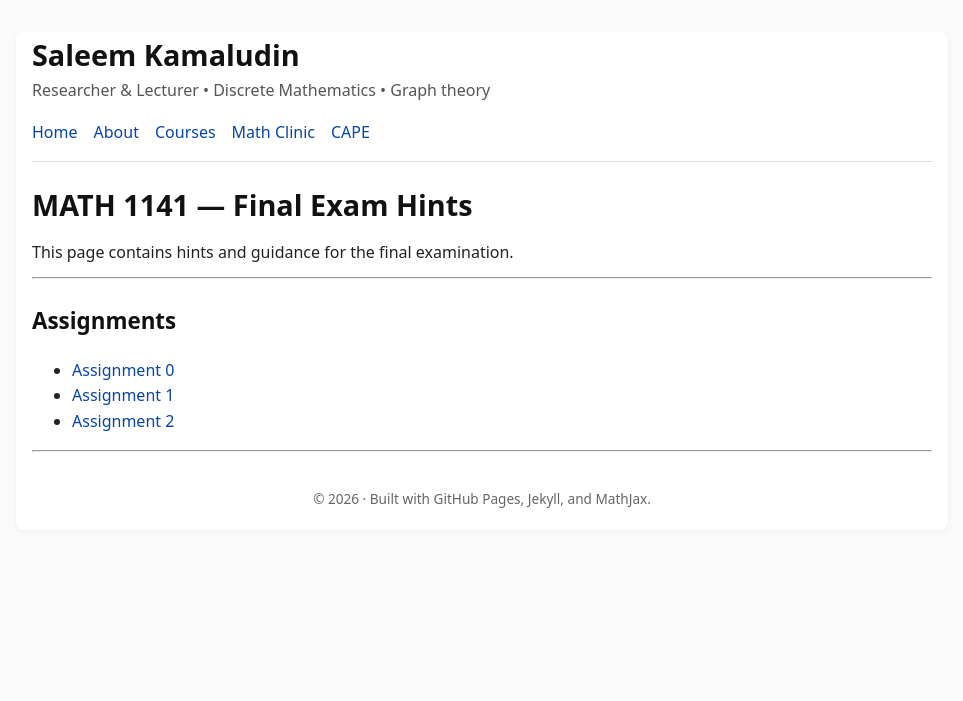
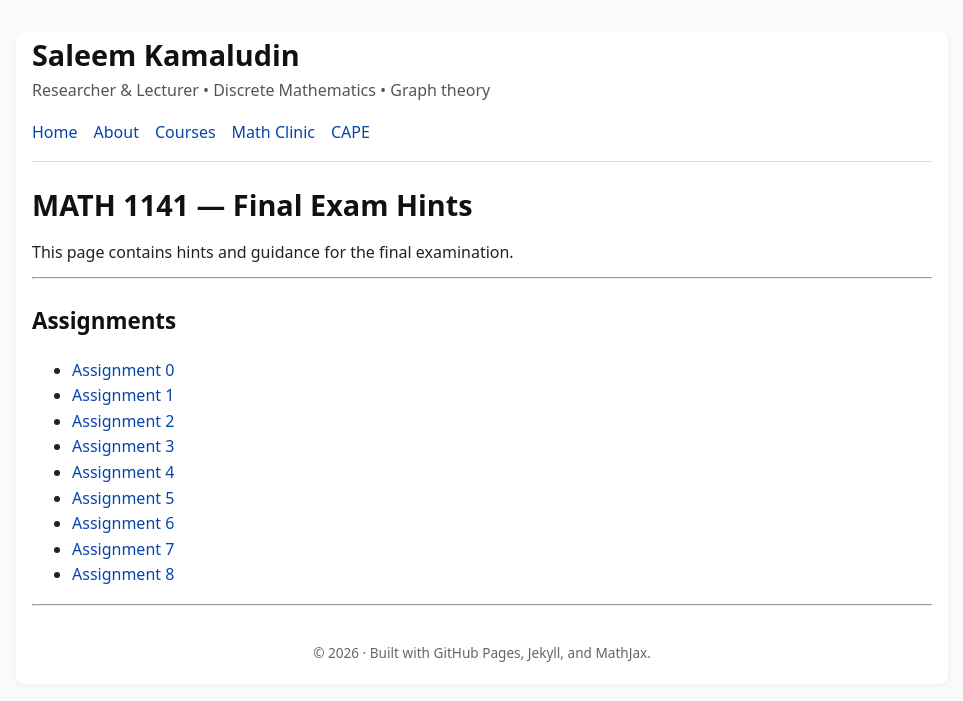
Before and after one commit to SaleemKamaludin/SaleemKamaludin.github.io, a Jekyll site: the page built from courses/intro-linear-geometry/final-exam-hints/index.md, in a window 1280 px wide. Shown: the top 701 px of the page, without its empty margins (158-1121 px from the left). Built offline with Jekyll 4.4.1, drawn with Linux system fonts in a browser that asks for light colours.

Commit message:
Add hints for assignments 3 to 8 in final exam
Added hints for additional assignments 3 to 8.

```diff
--- a/courses/intro-linear-geometry/final-exam-hints/index.md
+++ b/courses/intro-linear-geometry/final-exam-hints/index.md
@@ -16,3 +16,9 @@ This page contains hints and guidance for the final examination.
 - [Assignment 0]({{ '/courses/intro-linear-geometry/final-exam-hints/assignment-0/' | relative_url }})
 - [Assignment 1]({{ '/courses/intro-linear-geometry/final-exam-hints/assignment-1/' | relative_url }})
 - [Assignment 2]({{ '/courses/intro-linear-geometry/final-exam-hints/assignment-2/' | relative_url }})
+- [Assignment 3]({{ '/courses/intro-linear-geometry/final-exam-hints/assignment-3/' | relative_url }})
+- [Assignment 4]({{ '/courses/intro-linear-geometry/final-exam-hints/assignment-4/' | relative_url }})
+- [Assignment 5]({{ '/courses/intro-linear-geometry/final-exam-hints/assignment-5/' | relative_url }})
+- [Assignment 6]({{ '/courses/intro-linear-geometry/final-exam-hints/assignment-6/' | relative_url }})
+- [Assignment 7]({{ '/courses/intro-linear-geometry/final-exam-hints/assignment-7/' | relative_url }})
+- [Assignment 8]({{ '/courses/intro-linear-geometry/final-exam-hints/assignment-8/' | relative_url }})
```
